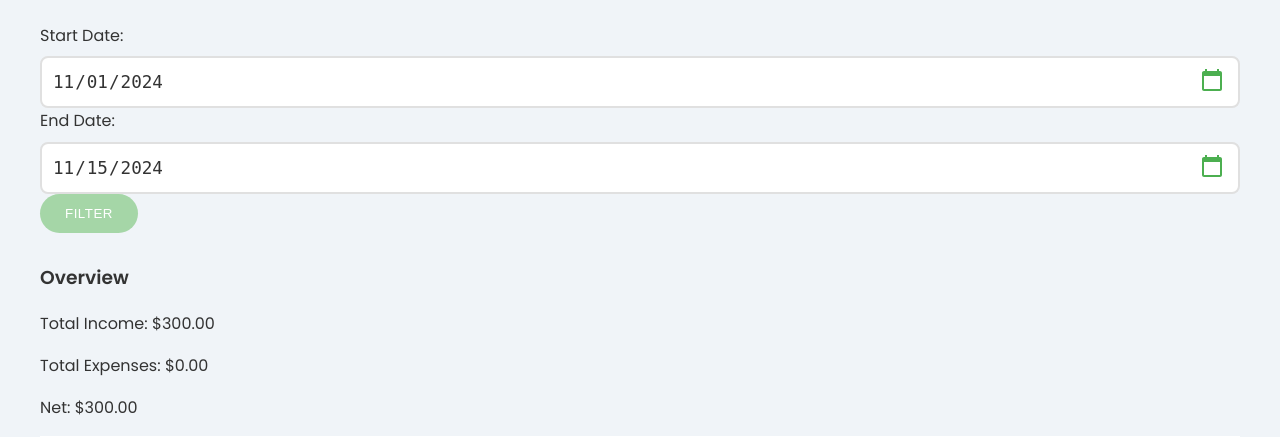
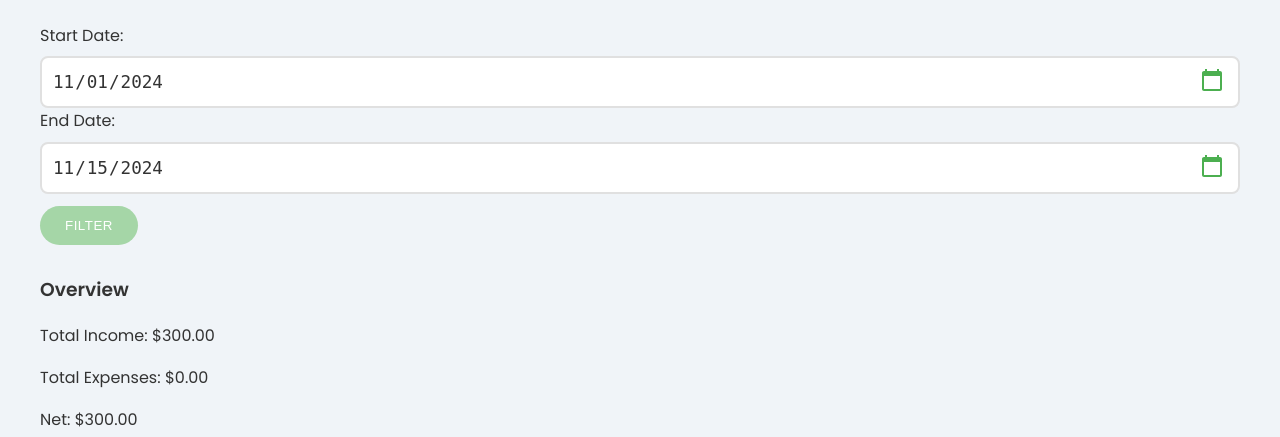
Before and after one commit to chubbybaby31/FBLA-CongressionalChallenge2025, a Flask app: page /summary in a window 1280 px wide. Shown: the part 188-625 px from the top of the page. Run offline with Flask 3, Linux system fonts and the light colour scheme; some libraries are stand-ins or nearby versions.

Commit message:
fixed button

```diff
--- a/static/styles.css
+++ b/static/styles.css
@@ -410,3 +410,7 @@ input[type="date"]::-webkit-calendar-picker-indicator {
     height: 24px;
     border-width: thin;
 }
+
+#filter-button {
+    margin-top: 1%;
+}
--- a/templates/summary.html
+++ b/templates/summary.html
@@ -14,7 +14,7 @@
                 <input type="date" class="form-control" id="end_date" name="end_date" value="{{ end_date }}">
             </div>
             <div class="col-md-2 align-self-end">
-                <button type="submit" class="btn btn-primary">Filter</button>
+                <button id="filter-button" type="submit" class="btn btn-primary">Filter</button>
             </div>
         </div>
     </form>
```
